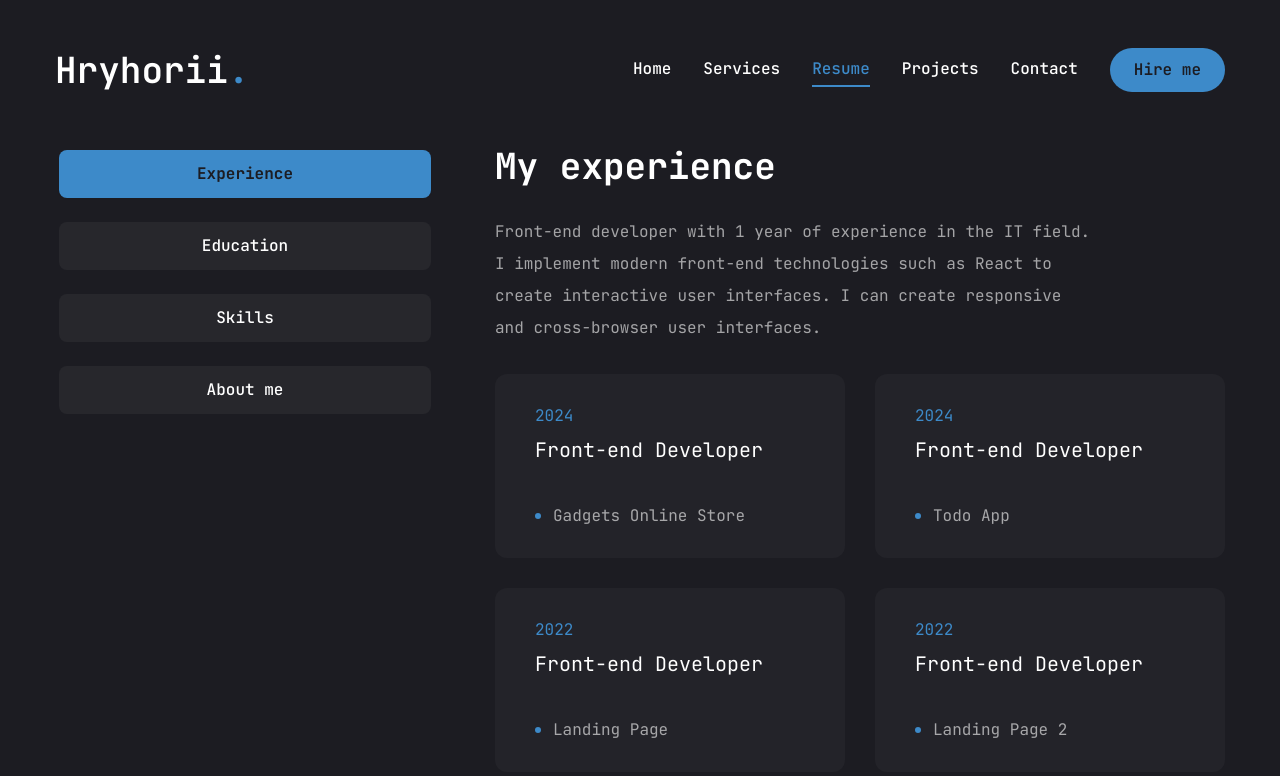
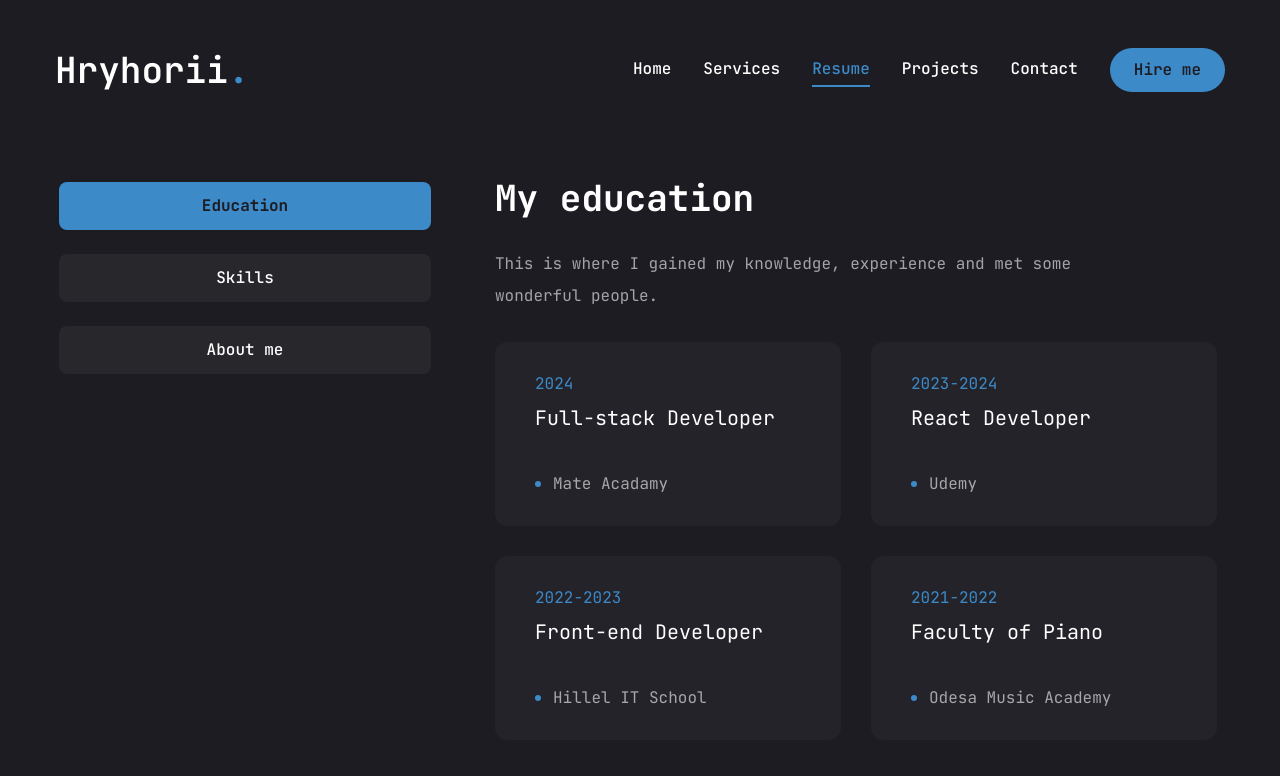
Before and after one commit to GrigoryyKach/GrigoryyKach, a Next.js app: page /resume in a window 1280 px wide. Shown: the top 776 px of the page. Built offline with nearby package versions, Linux system fonts and the light colour scheme.

Commit message:
some fixes

```diff
--- a/app/layout.jsx
+++ b/app/layout.jsx
@@ -14,7 +14,7 @@ const jetbrainsMono = JetBrains_Mono({
 });
 
 export const metadata = {
-  title: "Hryhorii",
+  title: "Hryhorii Kachurovskyi | Front-end developer",
   description: "My porfolio site",
 };
 
--- a/app/projects/page.jsx
+++ b/app/projects/page.jsx
@@ -62,6 +62,7 @@ const projects = [
 const Projects = () => {
   const [project, setProject] = useState(projects[0]);
   const [isSmallScreen, setIsSmallScreen] = useState(false);
+  const [swiperInstance, setSwiperInstance] = useState(null);
 
   useEffect(() => {
     const handleResize = () => {
@@ -166,6 +167,7 @@ const Projects = () => {
               slidesPerView={1}
               className="xl:h-[520px] mb-12"
               onSlideChange={handleSlideChange}
+              onSwiper={setSwiperInstance}
             >
               {projects.map((project, idx) => {
                 return (
@@ -193,10 +195,13 @@ const Projects = () => {
               })}
 
               {/* slider buttons */}
-              <WorkSliderBtns
-                containerStyles="flex gap-2 absolute right-0 bottom-[calc(50%_-_22px)] xl:bottom-0 z-20 w-full justify-between xl:w-max xl:justify-none"
-                btnStyles="bg-accent hover:bg-accent-hover text-primary text-[22px] w-[44px] h-[44px] flex justify-center items-center transition-all"
-              />
+              {swiperInstance && (
+                <WorkSliderBtns
+                  containerStyles="flex gap-2 absolute right-0 bottom-[calc(50%_-_22px)] xl:bottom-0 z-20 w-full justify-between xl:w-max xl:justify-none"
+                  btnStyles="bg-accent hover:bg-accent-hover text-primary text-[22px] w-[44px] h-[44px] flex justify-center items-center transition-all"
+                  swiper={swiperInstance}
+                />
+              )}
             </Swiper>
           </div>
         </div>
--- a/app/resume/page.jsx
+++ b/app/resume/page.jsx
@@ -16,7 +16,7 @@ import {
 
 import { Tabs, TabsContent, TabsList, TabsTrigger } from "@/components/ui/tabs";
 import { Tooltip, TooltipContent, TooltipProvider, TooltipTrigger } from "@/components/ui/tooltip";
-import { ScrollArea } from "@/components/ui/scroll-area";
+import { ScrollArea, ScrollBar } from "@/components/ui/scroll-area";
 import { motion } from "framer-motion";
 
 // about data
@@ -55,34 +55,6 @@ const about = {
   ]
 };
 
-// experience data
-const experience = {
-  icon: "/assets/resume/badge.svg",
-  title: "My experience",
-  desc: "Front-end developer with 1 year of experience in the IT field. I implement modern front-end technologies such as React to create interactive user interfaces. I can create responsive and cross-browser user interfaces.",
-  items: [
-    {
-      projects: "Gadgets Online Store",
-      position: "Front-end Developer",
-      duration: "2024",
-    },
-    {
-      projects: "Todo App",
-      position: "Front-end Developer",
-      duration: "2024",
-    },
-    {
-      projects: "Landing Page",
-      position: "Front-end Developer",
-      duration: "2022",
-    },
-    {
-      projects: "Landing Page 2",
-      position: "Front-end Developer",
-      duration: "2022",
-    },
-  ]
-};
 // education data
 const education = {
   icon: "/assets/resume/cap.svg",
@@ -105,8 +77,8 @@ const education = {
       duration: "2022-2023",
     },
     {
-      instituion: "Odesa National Music Academy",
-      degree: "Faculty of Piano Theory",
+      instituion: "Odesa  Music Academy",
+      degree: "Faculty of Piano",
       duration: "2021-2022",
     },
   ]
@@ -196,11 +168,10 @@ const Resume = () => {
     >
       <div className="container mx-auto">
         <Tabs
-          defaultValue="experience"
+          defaultValue="education"
           className="flex flex-col xl:flex-row gap-[60px]"
         >
           <TabsList className="flex flex-col w-full max-w-[380px] mx-auto xl:mx-0 gap-6">
-            <TabsTrigger value="experience">Experience</TabsTrigger>
             <TabsTrigger value="education">Education</TabsTrigger>
             <TabsTrigger value="skills">Skills</TabsTrigger>
             <TabsTrigger value="about">About me</TabsTrigger>
@@ -208,39 +179,6 @@ const Resume = () => {
 
           {/* content */}
           <div className="min-h-[70vh] w-full">
-            {/* experience */}
-            <TabsContent
-              value="experience"
-              className="w-full"
-            >
-              <div className="flex flex-col gap-[30px] text-center xl:text-left">
-                <h3 className="text-4xl font-bold">{experience.title}</h3>
-                <p className="max-w-[600px] text-white/60 mx-auto xl:mx-0">
-                  {experience.desc}
-                </p>
-                <ScrollArea className="h-[400px]">
-                  <ul className="grid grid-cols-1 lg:grid-cols-2 gap-[30px]">
-                    {experience.items.map((item, idx) => {
-                      return (
-                        <li
-                          key={idx}
-                          className="bg-[#232329] h-[184px] py-6 px-10 rounded-xl flex flex-col justify-center items-center lg:items-start gap-1"
-                        >
-                          <span className="text-accent">{item.duration}</span>
-                          <h3 className="text-xl max-w-[260px] min-h-[60px] text-center lg:text-left">{item.position}</h3>
-                          <div className="flex items-center gap-3">
-                            {/* dot */}
-                            <span className="w-[6px] h-[6px] rounded-full bg-accent" />
-                            <p className="text-white/60">{item.projects}</p>
-                          </div>
-                        </li>
-                      )
-                    })}
-                  </ul>
-                </ScrollArea>
-              </div>
-            </TabsContent>
-
             {/* education */}
             <TabsContent
               value="education"
@@ -312,7 +250,8 @@ const Resume = () => {
                       </li>
                     )
                   })}
-                </ul>
+                  </ul>
+                  <ScrollBar className="pl-[-100px]" />
                 </ScrollArea>
               </div>
             </TabsContent>
--- a/components/WorkSliderBtns.jsx
+++ b/components/WorkSliderBtns.jsx
@@ -1,18 +1,45 @@
 "use client";
 
-import { useSwiper } from "swiper/react";
+import { useState, useEffect } from "react";
+// import { useSwiper } from "swiper/react";
 import { PiCaretLeftBold, PiCaretRightBold } from "react-icons/pi";
 
-const WorkSliderBtns = ({ containerStyles, btnStyles, iconStyles }) => {
-  const swiper = useSwiper();
+const WorkSliderBtns = ({ containerStyles, btnStyles, swiper }) => {
+  const [isBeginning, setIsBeginning] = useState(true);
+  const [isEnd, setIsEnd] = useState(false);
+
+  useEffect(() => {
+    const updateNavigationButtons = () => {
+      setIsBeginning(swiper.isBeginning);
+      setIsEnd(swiper.isEnd);
+    };
+
+    swiper.on('slideChange', updateNavigationButtons);
+    updateNavigationButtons(); // Initialize button states
+
+    return () => {
+      swiper.off('slideChange', updateNavigationButtons);
+    };
+  }, [swiper]);
+
+  // const swiper = useSwiper();
+  // swiper.onRonReachEnd();
 
   return (
     <div className={containerStyles}>
-      <button className={btnStyles} onClick={() => swiper.slidePrev()}>
-        <PiCaretLeftBold className={iconStyles} />
+      <button
+        className={`${btnStyles} ${isBeginning ? 'bg-[#3276ad] cursor-auto' : ''}`}
+        onClick={() => !isBeginning && swiper.slidePrev()}
+        disabled={isBeginning}
+      >
+        <PiCaretLeftBold />
       </button>
-      <button className={btnStyles} onClick={() => swiper.slideNext()}>
-        <PiCaretRightBold className={iconStyles} />
+      <button
+        className={`${btnStyles} ${isEnd ? 'bg-[#3276ad] cursor-auto' : ''}`}
+        onClick={() => !isEnd && swiper.slideNext()}
+        disabled={isEnd}
+      >
+        <PiCaretRightBold />
       </button>
     </div>
   )
--- a/components/ui/scroll-area.jsx
+++ b/components/ui/scroll-area.jsx
@@ -10,7 +10,7 @@ const ScrollArea = React.forwardRef(({ className, children, ...props }, ref) =>
     ref={ref}
     className={cn("relative overflow-hidden", className)}
     {...props}>
-    <ScrollAreaPrimitive.Viewport className="h-full w-full rounded-[inherit]">
+    <ScrollAreaPrimitive.Viewport className="h-full w-full rounded-[inherit] pr-2">
       {children}
     </ScrollAreaPrimitive.Viewport>
     <ScrollBar />
```
Also changed, not shown: public/assets/resume/icons/php.svg (deleted).
